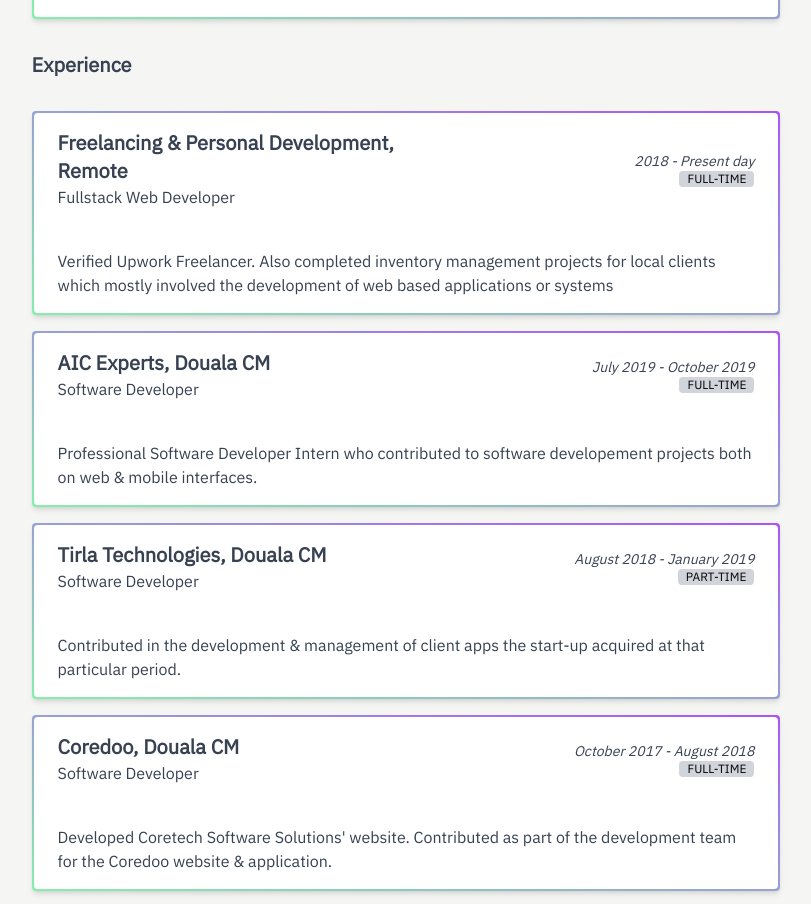
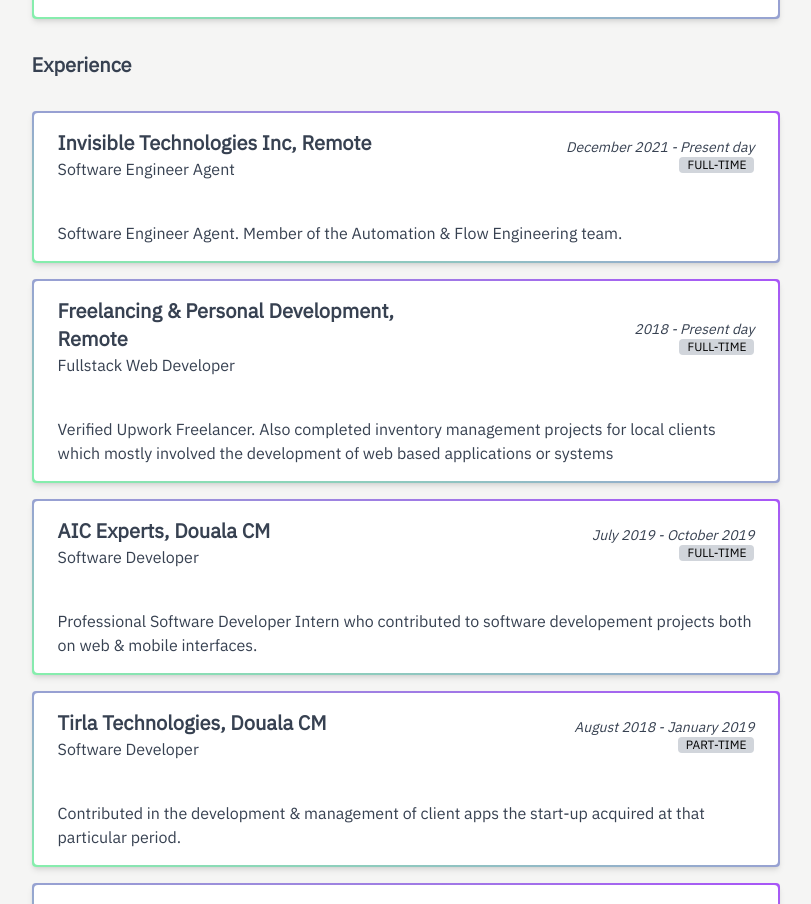
Before and after one commit to cvrlnolan/carlnolan.me, a Next.js app: page / in a window 1280 px wide. Shown: the part 1309-2213 px from the top of the page, without its empty margins (234-1045 px from the left). Built offline with nearby package versions, Linux system fonts and the light colour scheme; no server answers.

Commit message:
feat: experience update

```diff
--- a/assets/experiences.ts
+++ b/assets/experiences.ts
@@ -3,6 +3,15 @@ import type { Experience } from "@/assets/types";
 export const experiences: Experience[] = [
   {
     id: 1,
+    companyName: "Invisible Technologies Inc, Remote",
+    title: "Software Engineer Agent",
+    period: "December 2021 - Present day",
+    jobType: "Full-time",
+    description:
+      "Software Engineer Agent. Member of the Automation & Flow Engineering team.",
+  },
+  {
+    id: 2,
     companyName: "Freelancing & Personal Development, Remote",
     title: "Fullstack Web Developer",
     period: "2018 - Present day",
@@ -11,7 +20,7 @@ export const experiences: Experience[] = [
       "Verified Upwork Freelancer.\n Also completed inventory management projects for local clients which mostly involved the development of web based applications or systems",
   },
   {
-    id: 2,
+    id: 3,
     companyName: "AIC Experts, Douala CM",
     title: "Software Developer",
     period: "July 2019 - October 2019",
@@ -20,7 +29,7 @@ export const experiences: Experience[] = [
       "Professional Software Developer Intern who contributed to software developement projects both on web & mobile interfaces.",
   },
   {
-    id: 3,
+    id: 4,
     companyName: "Tirla Technologies, Douala CM",
     title: "Software Developer",
     period: "August 2018 - January 2019",
@@ -29,7 +38,7 @@ export const experiences: Experience[] = [
       "Contributed in the development & management of client apps the start-up acquired at that particular period.",
   },
   {
-    id: 4,
+    id: 5,
     companyName: "Coredoo, Douala CM",
     title: "Software Developer",
     period: "October 2017 - August 2018",
@@ -38,7 +47,7 @@ export const experiences: Experience[] = [
       "Developed Coretech Software Solutions' website.\n Contributed as part of the development team for the Coredoo website & application.",
   },
   {
-    id: 5,
+    id: 6,
     companyName: "Port Authority of Douala, CM",
     title: "Software Engineer",
     period: "July 2017 - September 2017",
```
